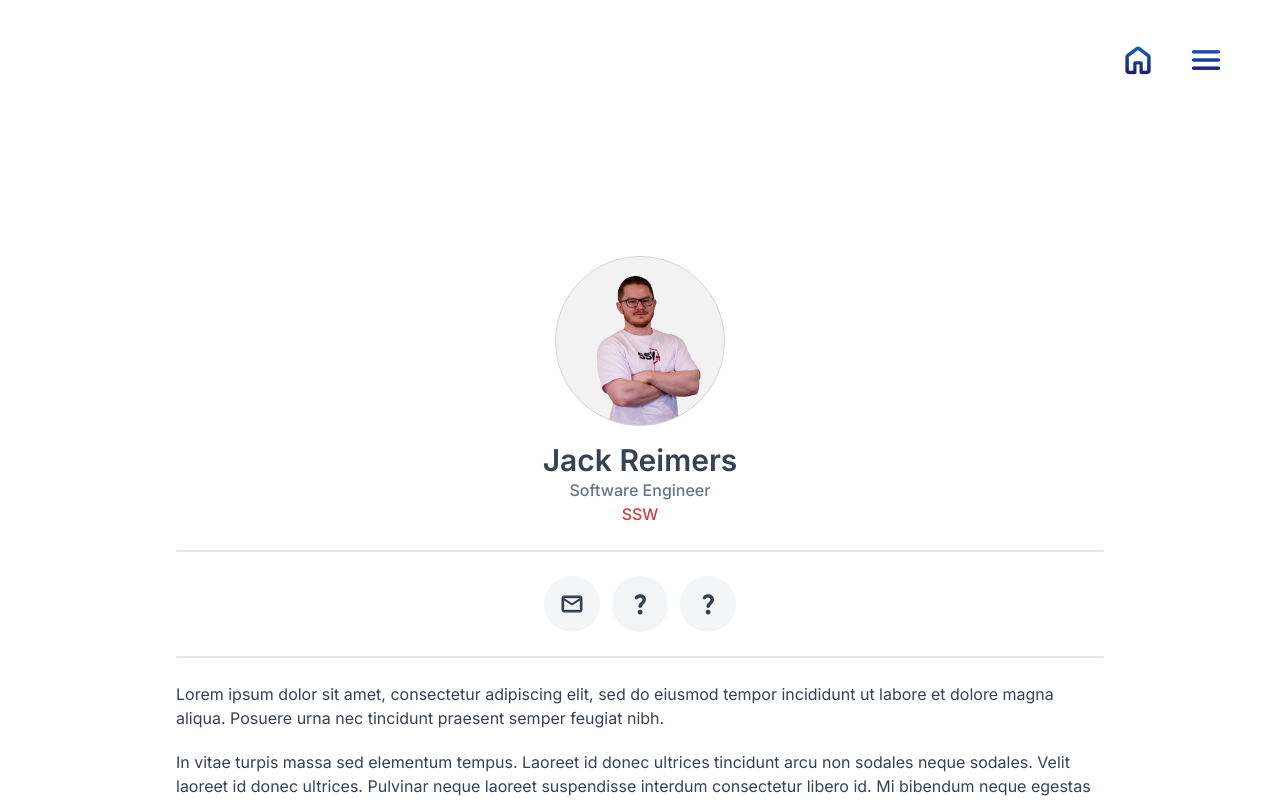
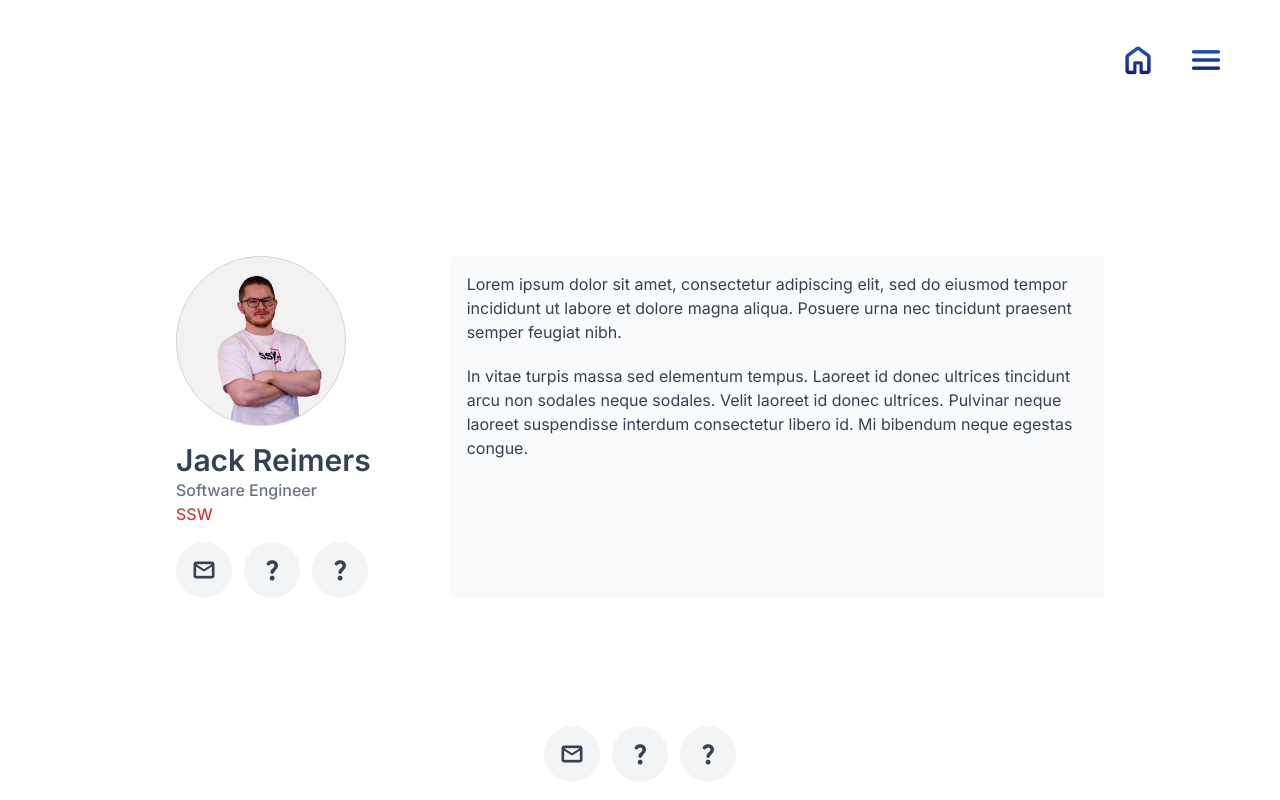
Before and after one commit to jackreimers/Blog, a SvelteKit app: page /about in a window 1280 px wide. Shown: the top 800 px of the page. Built offline with nearby package versions, Linux system fonts and the light colour scheme.

Commit message:
Improve about page layout and responsiveness

```diff
--- a/src/routes/about/+page.svelte
+++ b/src/routes/about/+page.svelte
@@ -10,19 +10,18 @@
 	<title>Jack Reimers | About</title>
 </svelte:head>
 
-<div class="flex flex-col">
-	<div>
+<div class="md:flex md:gap-20">
+	<div class="mb-12 flex flex-col gap-4 md:mb-0">
 		<div
-			class="mx-auto h-[170px] w-[170px] rounded-full border border-gray-300 bg-cover"
+			class="mx-auto h-[170px] w-[170px] rounded-full border border-gray-300 bg-cover md:mx-0"
 			style="background-image: url({url})"
 		/>
-		<div class="mt-4 text-center">
+		<div class="text-center md:text-left">
 			<h2 class="text-3xl font-semibold">Jack Reimers</h2>
 			<p class="font-medium text-gray-500">Software Engineer</p>
-			<p class="text-[#CC4141] font-medium">SSW</p>
+			<p class="font-medium text-[#CC4141]">SSW</p>
 		</div>
-		<div class="my-6 h-[2px] w-full rounded-full bg-gray-200" />
-		<div class="flex w-full justify-center gap-3">
+		<div class="flex w-full justify-center gap-3 md:justify-start">
 			<Button classes="rounded-full bg-gray-100 p-4 hover:bg-gray-200">
 				<Icon icon="mail" classes="text-2xl" />
 			</Button>
@@ -33,15 +32,14 @@
 				<Icon icon="question_mark" classes="text-2xl" />
 			</Button>
 		</div>
-		<div class="my-6 h-[2px] w-full rounded-full bg-gray-200" />
 	</div>
-	<div class="">
+	<div class="rounded bg-gray-50 p-4 md:flex-1">
 		<p class="mb-5">
 			Lorem ipsum dolor sit amet, consectetur adipiscing elit, sed do eiusmod tempor
 			incididunt ut labore et dolore magna aliqua. Posuere urna nec tincidunt praesent semper
 			feugiat nibh.
 		</p>
-		<p class="mb-5">
+		<p class="">
 			In vitae turpis massa sed elementum tempus. Laoreet id donec ultrices tincidunt arcu non
 			sodales neque sodales. Velit laoreet id donec ultrices. Pulvinar neque laoreet
 			suspendisse interdum consectetur libero id. Mi bibendum neque egestas congue.
```
